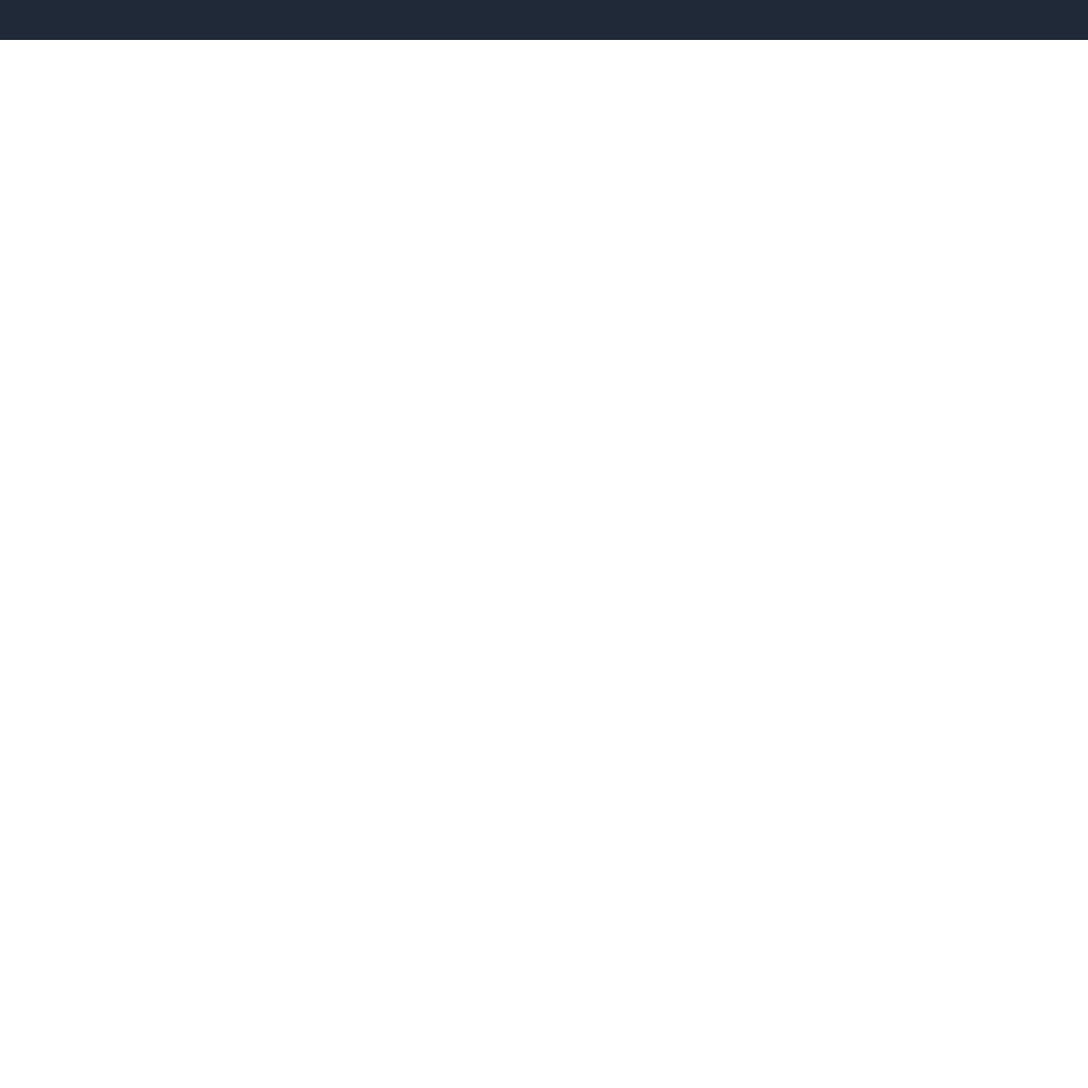
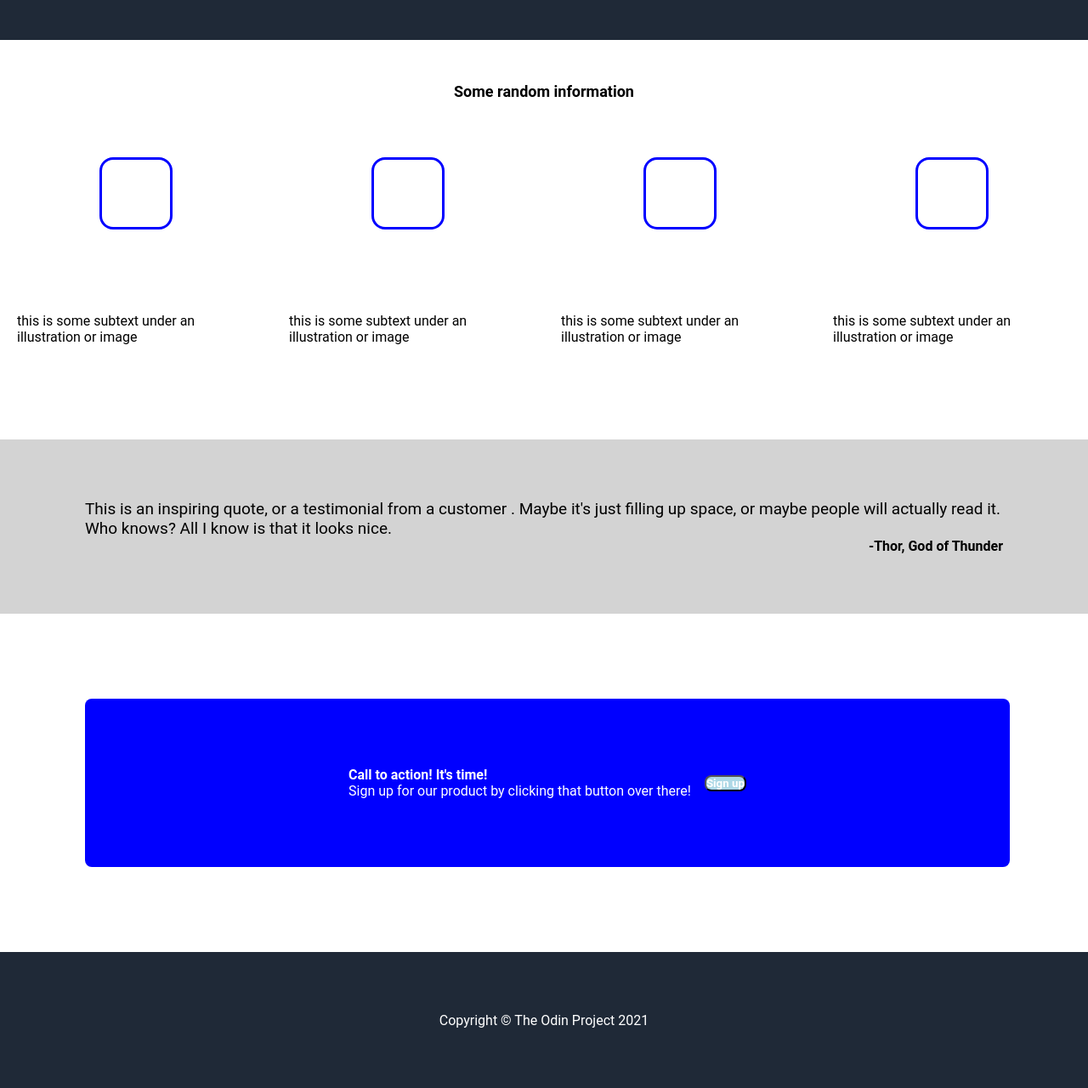
Before and after one commit to chriskwon32/landing_page, a plain HTML site: page index3.html in a window 1280 px wide. Shown: the part 529-1809 px from the top of the page at 85% size. Before the commit the page ends 800 px from the top, so only its background shows below. Drawn offline with Linux system fonts and the light colour scheme.

Commit message:
" created quote, calltoaction, footer sections"

```diff
--- a/index3.html
+++ b/index3.html
@@ -49,6 +49,67 @@
             </div>
         </div>
 
+        <!---      Information section                    -->
+            <div class="info__container">
+                <div class="info__header">Some random information</div>
+            </div>
+        <ul class="list__container">
+            <li id="list__items"><a href="/" class="blue"></a></li>
+            <li id="list__items"><a href="/" class="blue"></a></li>
+            <li id="list__items"><a href="/" class="blue"></a></li>
+            <li id="list__items"><a href="/" class="blue"></a></li>
 
+        </ul>
+
+        <ul class="list__container">
+            <li class="subtext">this is some subtext under an illustration or image</li>
+            <li class="subtext">this is some subtext under an illustration or image</li>
+            <li class="subtext">this is some subtext under an illustration or image</li>
+            <li class="subtext">this is some subtext under an illustration or image</li>
+        </ul>
+
+<!--         Quotation section                      -->
+
+<div class="quotation__container">
+    <div class="quotes">
+        <p class="quote-one">
+            This is an inspiring quote, or a testimonial from a customer
+            . Maybe it's just filling up space, or maybe people will actually
+            read it. Who knows? All I know is that it looks nice.
+        </p>
+        <h4 class="author">
+            -Thor, God of Thunder
+        </h4>
+
+
+
+    </div>
+
+    <!--         Call to action                         -->
+
+    <div class="calltoaction__container">
+        <div class="calltoaction__containerlist">
+            <div class="calltoaction__items">
+                <p class="call-bold">Call to action! It's time!</p>
+                <p class="Signup">Sign up for our product by clicking that button over there!</p>
+
+            </div>
+           <button class="coa_btn">Sign up</button>
+        </div>
+    </div>
+
+    <!--       Footer          -->
+
+   <div class="footer__container">
+    <div class="footer">
+        <p class="footer__text">
+            Copyright © The Odin Project 2021
+        </p>
+    </div>
+   </div>
+
+
+
+</div>
 </body>
 </html>
--- a/style3.css
+++ b/style3.css
@@ -61,9 +61,7 @@
  }
 
 
-.main {
 
-}
 
  .main__container {
 
@@ -121,3 +119,112 @@
     flex:1;
 
  }
+
+ .info__header{
+
+   display: flex;
+   justify-content: center;
+   align-content: center;
+   height: 50px;
+   margin-top: 50px;
+   font-weight: bold;
+   font-size: 18px;
+
+
+
+ }
+
+
+ .list__container {
+   display: flex;
+   flex-flow: row nowrap;
+   justify-content: space-around;
+   align-items: center;
+   height: 20vh;
+   padding: 0;
+   margin: 0;
+   list-style: none;
+
+
+
+ }
+
+#list__items .blue {
+   border: 3px solid blue;
+   padding: 30px 40px;
+   border-radius: 1rem;
+
+
+
+
+}
+
+.list__container .subtext {
+  padding:10px 20px;
+}
+
+.quotes {
+   display: flex;
+   justify-content: flex-end;
+   flex-wrap: wrap;
+   flex-direction: row;
+   padding: 70px 100px;
+   background-color: lightgrey;
+   margin-top: 50px;
+
+}
+
+.quote-one {
+   font-size: 19px;
+}
+
+
+.calltoaction__containerlist {
+   display: inline-flex;
+   background-color: blue;
+   margin: 100px;
+   padding: 80px 100px;
+   justify-content: center;
+   align-items: center;
+   gap: 1rem;border-radius: .5rem;
+   width: 85%;
+
+
+}
+
+.calltoaction__items {
+   display: flex;
+   flex-direction: column;
+}
+
+.call-bold {
+   font-weight: bold;
+   color: white;
+
+
+}
+
+.Signup {
+   color: white;
+}
+
+.coa_btn {
+   background-color: lightblue;
+   color: white;
+   border-radius: .5rem;
+   font-weight: bold;
+
+
+}
+
+.footer__container {
+
+   background-color:  #1F2937;
+   color: white;
+   display: flex;
+   justify-content: center;
+   align-items: center;
+   padding: 5px;
+   height: 20vh;
+
+}
```
